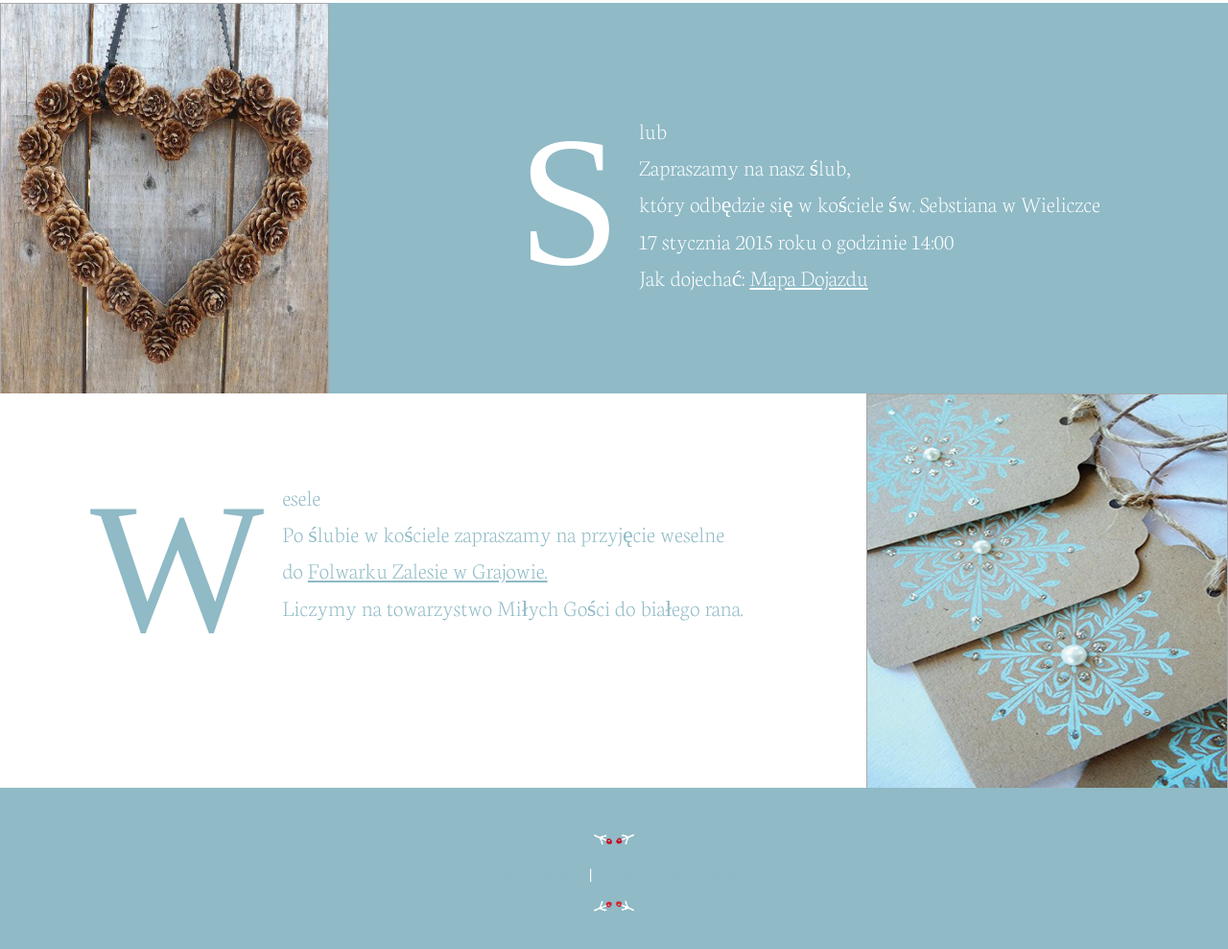
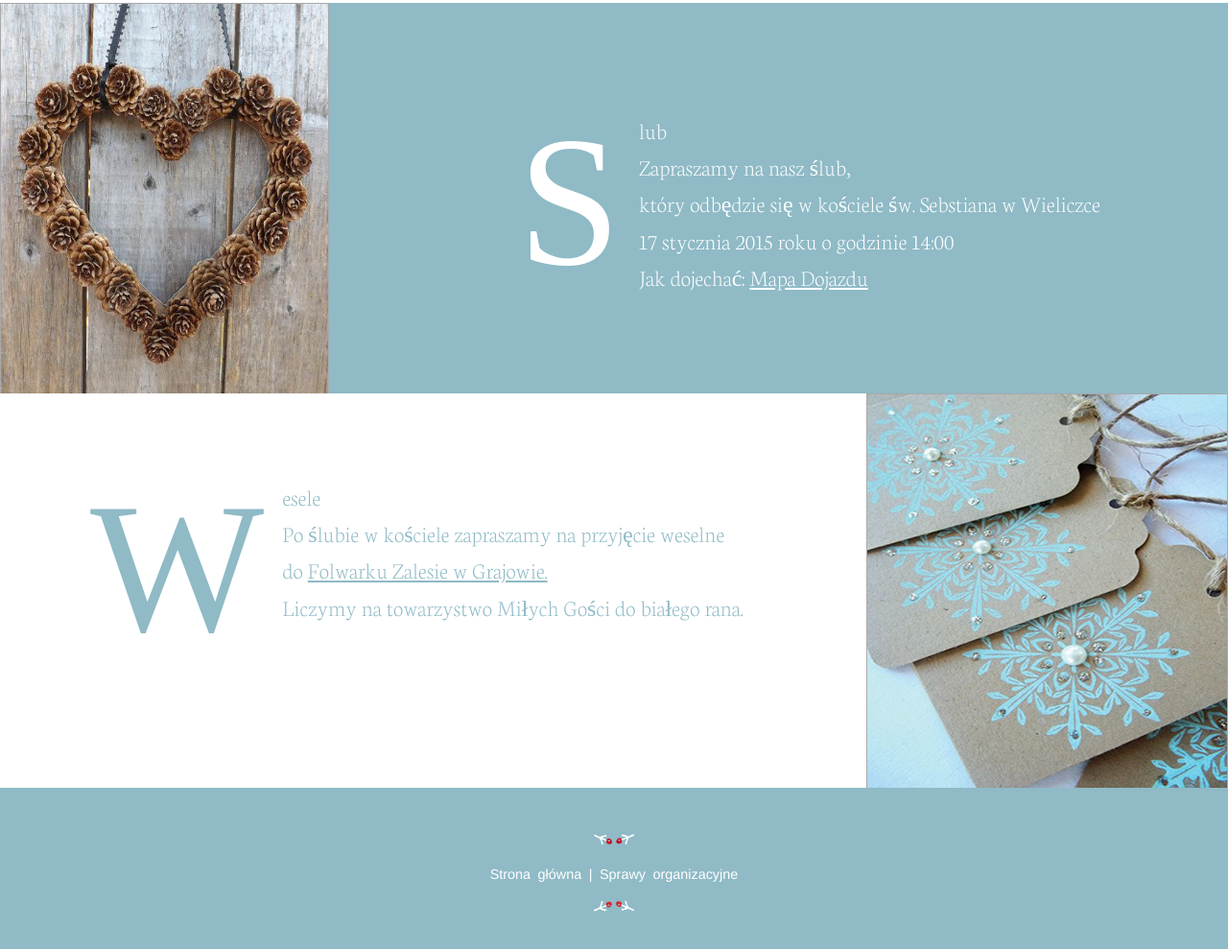
Before and after one commit to scheibinger/annaradek.pl, a plain HTML site: page index.html in a window 1280 px wide. Shown: the part 721-1710 px from the top of the page at 96% size. Drawn offline with Linux system fonts and the light colour scheme; a web font is replaced by a local one.

Commit message:
Update 2014-11-30T23:35:19.213Z

```diff
--- a/styles/app.css
+++ b/styles/app.css
@@ -171,6 +171,9 @@ footer a,
 nav a {
   text-decoration: none;
 }
+footer a {
+  color: #ffffff;
+}
 footer a:visited {
   color: #ffffff;
 }
```
